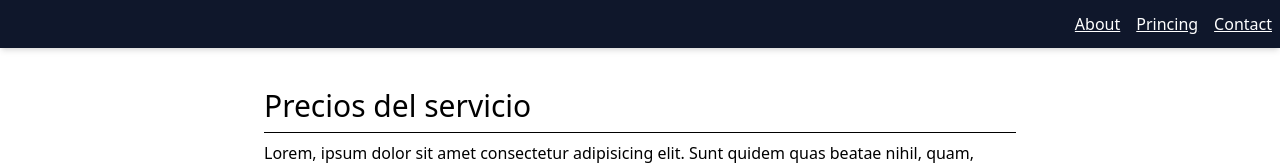
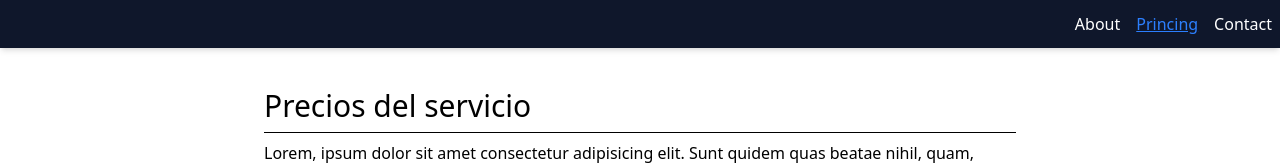
Before and after one commit to dagrala/angular-pro-prokemon-ssr, an Angular app: page /pricing in a window 1280 px wide. Shown: the top 165 px of the page. Built offline with nearby package versions, Linux system fonts and the light colour scheme.

Commit message:
PLATFORM_ID - Cliente y Server

```diff
--- a/src/app/pages/about/about-page.component.ts
+++ b/src/app/pages/about/about-page.component.ts
@@ -1,4 +1,10 @@
-import { ChangeDetectionStrategy, Component } from '@angular/core';
+import {
+  ChangeDetectionStrategy,
+  Component,
+  inject,
+  OnInit,
+} from '@angular/core';
+import { Meta, Title } from '@angular/platform-browser';
 
 @Component({
   selector: 'page-about',
@@ -6,4 +12,23 @@ import { ChangeDetectionStrategy, Component } from '@angular/core';
   templateUrl: './about-page.component.html',
   changeDetection: ChangeDetectionStrategy.OnPush,
 })
-export default class AboutPageComponent {}
+export default class AboutPageComponent implements OnInit {
+  private title = inject(Title);
+  private meta = inject(Meta);
+
+  ngOnInit(): void {
+    this.title.setTitle('About Page');
+    this.meta.updateTag({
+      name: 'description',
+      content: 'Este es mi About Page',
+    });
+    this.meta.updateTag({
+      name: 'og:title',
+      content: 'About Page',
+    });
+    this.meta.updateTag({
+      name: 'keywords',
+      content: 'Hola,Mundo,Fernando,Herrera,Curso,Angular,PRO',
+    });
+  }
+}
--- a/src/app/pages/contact/contact-page.component.ts
+++ b/src/app/pages/contact/contact-page.component.ts
@@ -1,4 +1,10 @@
-import { ChangeDetectionStrategy, Component } from '@angular/core';
+import {
+  ChangeDetectionStrategy,
+  Component,
+  inject,
+  OnInit,
+} from '@angular/core';
+import { Meta, Title } from '@angular/platform-browser';
 
 @Component({
   selector: 'page-contact',
@@ -6,4 +12,23 @@ import { ChangeDetectionStrategy, Component } from '@angular/core';
   templateUrl: './contact-page.component.html',
   changeDetection: ChangeDetectionStrategy.OnPush,
 })
-export default class ContactPageComponent {}
+export default class ContactPageComponent implements OnInit {
+  private title = inject(Title);
+  private meta = inject(Meta);
+
+  ngOnInit(): void {
+    this.title.setTitle('Contact Page');
+    this.meta.updateTag({
+      name: 'description',
+      content: 'Este es mi Contact Page',
+    });
+    this.meta.updateTag({
+      name: 'og:title',
+      content: 'Contact Page',
+    });
+    this.meta.updateTag({
+      name: 'keywords',
+      content: 'Hola,Mundo,Fernando,Herrera,Curso,Angular,PRO',
+    });
+  }
+}
--- a/src/app/pages/pricing/pricing-page.component.ts
+++ b/src/app/pages/pricing/pricing-page.component.ts
@@ -1,4 +1,12 @@
-import { ChangeDetectionStrategy, Component } from '@angular/core';
+import { isPlatformBrowser } from '@angular/common';
+import {
+  ChangeDetectionStrategy,
+  Component,
+  inject,
+  OnInit,
+  PLATFORM_ID,
+} from '@angular/core';
+import { Meta, Title } from '@angular/platform-browser';
 
 @Component({
   selector: 'page-pricing',
@@ -6,4 +14,28 @@ import { ChangeDetectionStrategy, Component } from '@angular/core';
   templateUrl: './pricing-page.component.html',
   changeDetection: ChangeDetectionStrategy.OnPush,
 })
-export default class PricingPageComponent {}
+export default class PricingPageComponent implements OnInit {
+  private title = inject(Title);
+  private meta = inject(Meta);
+  private platform = inject(PLATFORM_ID);
+
+  ngOnInit(): void {
+    // if (isPlatformBrowser(this.platform)) {
+    //   document.title = 'Pricing Page';
+    // }
+
+    this.title.setTitle('Pricing Page');
+    this.meta.updateTag({
+      name: 'description',
+      content: 'Este es mi Pricing Page',
+    });
+    this.meta.updateTag({
+      name: 'og:title',
+      content: 'Pricing Page',
+    });
+    this.meta.updateTag({
+      name: 'keywords',
+      content: 'Hola,Mundo,Fernando,Herrera,Curso,Angular,PRO',
+    });
+  }
+}
--- a/src/app/shared/components/navbar/navbar.component.html
+++ b/src/app/shared/components/navbar/navbar.component.html
@@ -1,8 +1,23 @@
 <nav
   class="text-white gap-4 top-0 absolute z-50 w-full flex justify-end px-2 py-3 bg-slate-900 shadow-md"
 >
-  <a class="underline" routerLink="/about">About</a>
-  <a class="underline" routerLink="/pricing">Princing</a>
-  <a class="underline" routerLink="/contact">Contact</a>
+  <a
+    class="underline"
+    routerLinkActive="text-blue-500 underline"
+    routerLink="/about"
+    >About</a
+  >
+  <a
+    class="underline"
+    routerLinkActive="text-blue-500 underline"
+    routerLink="/pricing"
+    >Princing</a
+  >
+  <a
+    class="underline"
+    routerLinkActive="text-blue-500 underline"
+    routerLink="/contact"
+    >Contact</a
+  >
 </nav>
 s
--- a/src/app/shared/components/navbar/navbar.component.ts
+++ b/src/app/shared/components/navbar/navbar.component.ts
@@ -1,9 +1,9 @@
 import { ChangeDetectionStrategy, Component } from '@angular/core';
-import { RouterLink } from '@angular/router';
+import { RouterLink, RouterLinkActive } from '@angular/router';
 
 @Component({
   selector: 'app-navbar',
-  imports: [RouterLink],
+  imports: [RouterLink, RouterLinkActive],
   templateUrl: './navbar.component.html',
   changeDetection: ChangeDetectionStrategy.OnPush,
 })
--- a/src/index.html
+++ b/src/index.html
@@ -1,13 +1,13 @@
-<!doctype html>
+<!DOCTYPE html>
 <html lang="en">
-<head>
-  <meta charset="utf-8">
-  <title>PokemonSsr</title>
-  <base href="/">
-  <meta name="viewport" content="width=device-width, initial-scale=1">
-  <link rel="icon" type="image/x-icon" href="favicon.ico">
-</head>
-<body>
-  <app-root></app-root>
-</body>
+  <head>
+    <meta charset="utf-8" />
+    <title>PokemonSSR</title>
+    <base href="/" />
+    <meta name="viewport" content="width=device-width, initial-scale=1" />
+    <link rel="icon" type="image/x-icon" href="favicon.ico" />
+  </head>
+  <body>
+    <app-root></app-root>
+  </body>
 </html>
```
